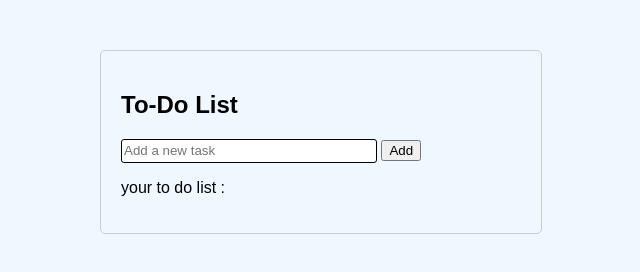
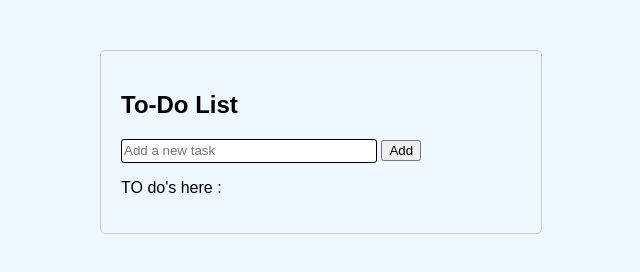
Before and after one commit to Favskid/To-Do-App, a plain HTML site: page index.html in a window 1280 px wide. Shown: the full height of the page, 319-959 px from the left. Drawn offline with Linux system fonts and the light colour scheme.

```diff
--- a/index.html
+++ b/index.html
@@ -11,7 +11,7 @@
         <h2>To-Do List</h2>
         <input type="text" id="todo-input" placeholder="Add a new task">
         <button onclick="addTodo()">Add</button>
-        <p>your to do list :</p>
+        <p>TO do's here :</p>
         <ul id="todo-list"></ul>
       </div>
     <script src="main.js"></script>
```
